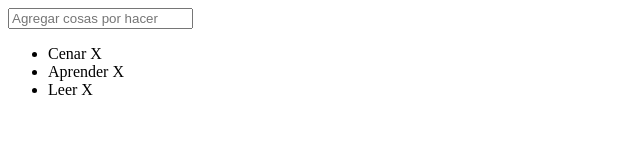
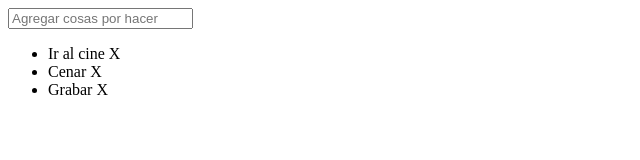
Before and after one commit to Cova14/ReduxCourse, a website with bundled scripts: page index.html in a window 1280 px wide. Shown: the full height of the page, 0-640 px from the left. Built offline with nearby package versions, Linux system fonts and the light colour scheme; files whose address does not match are found by name.

Commit message:
Changing class on span click

```diff
--- a/index.html
+++ b/index.html
@@ -12,15 +12,15 @@
 		<input id="input" placeholder="Agregar cosas por hacer" type="text">
 		<ul id="list">
 			<li>
+				<span>Ir al cine</span>
+				<span>X</span>
+			</li>
+			<li>
 				<span>Cenar</span>
 				<span>X</span>
 			</li>
 			<li>
-				<span>Aprender</span>
-				<span>X</span>
-			</li>
-			<li>
-				<span>Leer</span>
+				<span>Grabar</span>
 				<span>X</span>
 			</li>
 		</ul>
--- a/main.js
+++ b/main.js
@@ -1,28 +1,54 @@
 // import * as Redux from 'redux'
 // nodes
-let input = document.getElementById("input")
-let list = document.getElementById("list")
-let todos = {}
+let input = document.getElementById("input");
+let list = document.getElementById("list");
+let todos = {
+  0: {
+    text: "Ir al cine",
+    done: false
+  },
+  1: {
+    text: "Cenar",
+    done: true
+  },
+  2: {
+    text: "Grabar",
+    done: false
+  }
+};
 //function
 function drawTodos(){
-  list.innerHTML = ""
+  list.innerHTML = "";
   for(let key in todos) {
-    let li = document.createElement('li')
-    li.id = key
+    let li = document.createElement('li');
+    // li.id = key;
+    let classDone = todos[key].done ? "done" : ""
     li.innerHTML = `
-      <span>${todos[key]}</span>
-      <span id="${key}">X</span>
-    `
-    list.appendChild(li)
+      <span id="${key}" class="${classDone}">${todos[key].text}</span>
+      <span>X</span>
+    `;
+    setListeners(li);
+    list.appendChild(li);
   }
-}
+};
+
+function setListeners(li){
+  li.addEventListener('click', e => {
+    console.log(e.target)
+    let key = e.target.id;
+    todos[key].done = !todos[key].done
+    drawTodos()
+  });
+};
 
 //Listeners
 input.addEventListener('keydown', e => {
   if(e.key === "Enter") {
-    let text = e.target.value
-    let id = Object.keys(todos).length
-    todos[id] = text
-    drawTodos()
+    let text = e.target.value;
+    let id = Object.keys(todos).length;
+    todos[id] = {text, done:false};
+    drawTodos();
   }
-})
+});
+
+drawTodos()
```
Also changed, not shown: build/reduxBliss.js.
